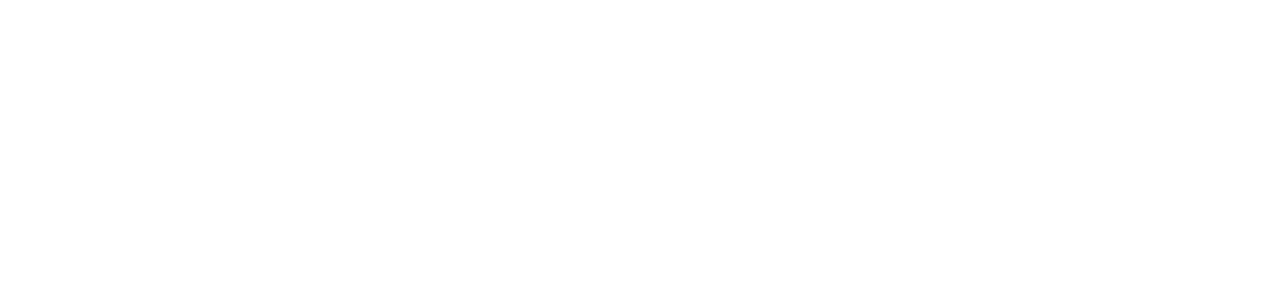
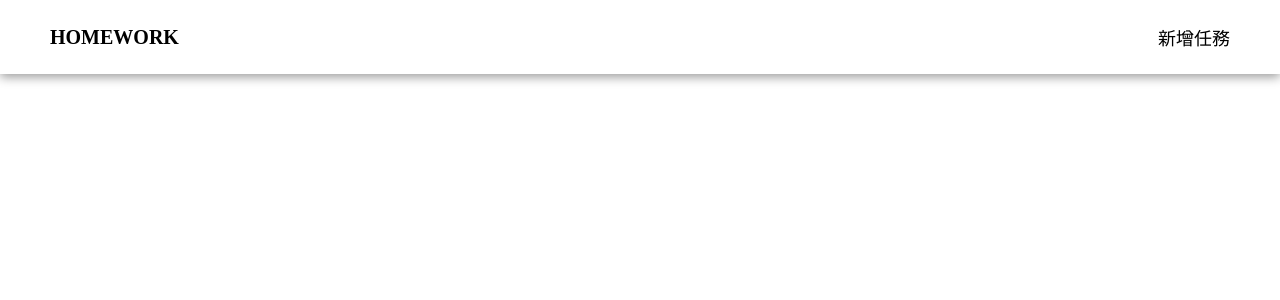
Before and after one commit to chrisstar30/homework_test_vue, a Vue app: page / in a window 1280 px wide. Shown: the top 300 px of the page. Built offline with nearby package versions, Linux system fonts and the light colour scheme.

Commit message:
Feat: Navbar style

```diff
--- a/src/assets/sass/common.sass
+++ b/src/assets/sass/common.sass
@@ -1,3 +1,9 @@
 body
+  font-size: 1rem
   margin: 0
   padding: 0
+  overflow-x: hidden
+
+li
+  display: inline-block
+  list-style: none
--- a/src/components/Navbar.vue
+++ b/src/components/Navbar.vue
@@ -1,6 +1,13 @@
 <template>
   <div class="navbar">
-
+    <div class="container">
+      <div class="logo">HOMEWORK</div>
+      <div class="tools">
+        <ul>
+          <li>新增任務</li>
+        </ul>
+      </div>
+    </div>
   </div>
 </template>
 
@@ -9,5 +16,20 @@
 </script>
 
 <style lang="sass" scoped>
-
+.navbar
+  width: 100%
+.container
+  padding: 8px 50px
+  display: flex
+  justify-content: space-between
+  align-items: center
+  box-shadow: 0 3px 10px rgba(#000, .4)
+.logo
+  font-size: 1.25rem
+  font-weight: 600
+li
+  font-size: 1.125rem
+  display: block
+  user-select: none
+  cursor: pointer
 </style>
```
